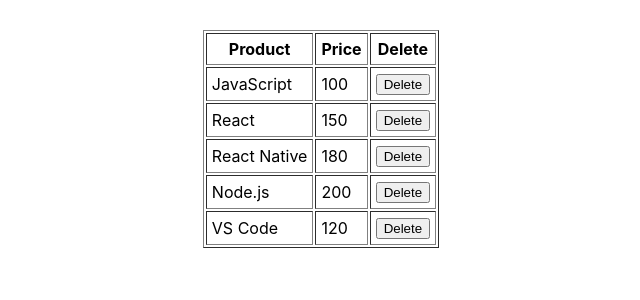
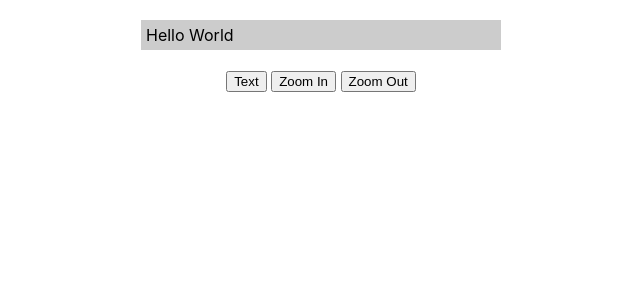
Before and after one commit to JohnTagarian/app1_react_EnET, a React (Create React App) app: page / in a window 1280 px wide. Shown: the top 300 px of the page, without its empty margins (319-959 px from the left). Built offline with nearby package versions, Linux system fonts and the light colour scheme.

Commit message:
add state-func.js

```diff
--- a/src/App.js
+++ b/src/App.js
@@ -1,9 +1,8 @@
 import React from "react";
-// import RefsFunc from "./refs-func";
-import RefsArray from "./refs-array";
+import StateFunc from "./state-func";
 
 function App() {
-  return <RefsArray />;
+  return <StateFunc />;
 }
 
 export default App;
--- /dev/null
+++ b/src/state-func.js
@@ -0,0 +1,33 @@
+import React, {useState} from 'react'
+
+export default function StateFunc() {
+    let [text, setText] = useState('Hello World')
+    let [size, setSize] = useState(16)
+
+    const onClickSetText = () => {
+        let t = prompt('Set Text')
+        if (t) {
+            setText(t)
+        }
+    }
+    const onClickZoomIn = () => {
+        let newSize = size + 1
+        setSize(newSize)
+    }
+    let msgboxSyle = {
+        display: 'inline-block',
+        width: 350,
+        fontSize: size,
+        backgroundColor: '#ccc',
+        padding: 5,
+        textAlign: 'left'
+    }
+    return (
+        <div style={{textAlign:'center', marginTop:20}}>
+        <div style={msgboxSyle}>{text}</div><br/><br/>
+        <button onClick={onClickSetText}>Text</button>&nbsp;
+        <button onClick={onClickZoomIn}>Zoom In</button>&nbsp;
+        <button onClick={() => setSize(size - 1)}>Zoom Out</button>
+        </div>
+    )
+}
```
